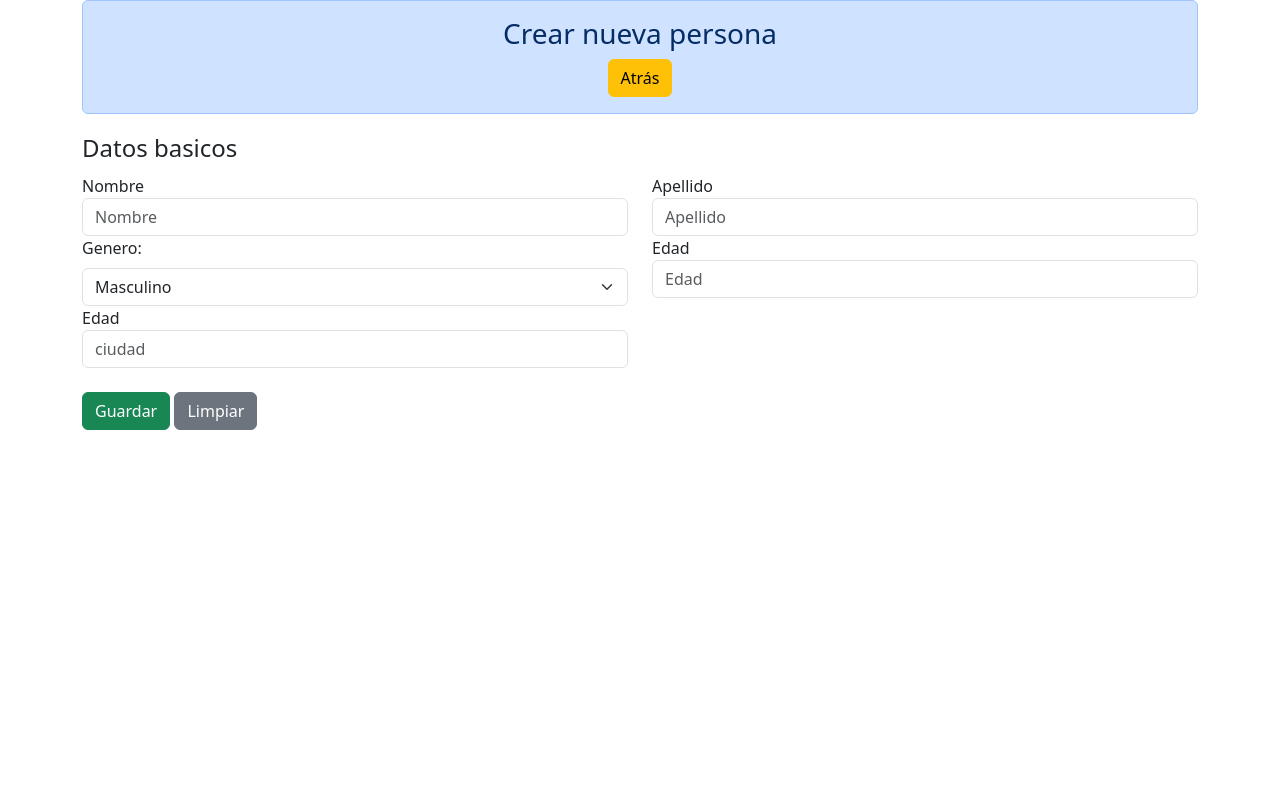
After one commit to aptecico/empleados, a PHP site: page /vistas/personas/formulario.php in a window 1280 px wide. The commit adds this page. Run offline with PHP 8.4, Linux system fonts and the light colour scheme.

Commit message:
Add files via upload

```diff
--- /dev/null
+++ b/vistas/personas/formulario.php
@@ -0,0 +1,78 @@
+<html>
+    <head>
+    <meta charset="utf-8">
+    <meta name="viewport" content="width=device-width, initial-scale=1">
+        <title>Personas</title>
+        <link href="https://cdn.jsdelivr.net/npm/bootstrap@5.3.1/dist/css/bootstrap.min.css" rel="stylesheet" integrity="sha384-4bw+/aepP/YC94hEpVNVgiZdgIC5+VKNBQNGCHeKRQN+PtmoHDEXuppvnDJzQIu9" crossorigin="anonymous">
+    </head>
+    <body>
+        <div class="container">
+        <div  class="alert alert-primary text-center" role="alert">
+           <h3> Crear nueva persona</h3>
+           <a href="../personas/index.php" class="btn btn-warning">Atrás</a>
+        </div>
+
+        <fieldset>
+            <legend>Datos basicos</legend>
+            <form class="form-group" method="POST" action="./procesardatos.php">
+                <div class="row">
+                    <div class="col-6">
+                    <div class="form-group">
+                            <label for="nombre">Nombre</label>
+                            <input type="text" class="form-control" id="nombre" name="nombre"  placeholder="Nombre">
+                        </div>
+                    </div>
+
+                    <div class="col-6">
+                    <div class="form-group">
+                            <label for="apellido">Apellido</label>
+                            <input type="text" class="form-control" id="apellido" name="apellido"  placeholder="Apellido">
+                        </div>
+                    </div>
+
+                </div>
+
+                <div class="row">
+                    <div class="col-6">
+                    <div class="form-group" >
+                    <label for="genero" class="form-label">Genero:</label>
+                    <select id="genero" name="genero" class="form-select">
+                        <option value="m">Masculino</option>
+                        <option value="f">Femenino</option>
+                        <option value="o"></option>
+                    </select>
+                    </div>
+                    </div>
+                    <div class="col-6">
+                    <div class="form-group">
+                            <label for="edad">Edad</label>
+                            <input type="text" class="form-control" id="edad" name="edad"  placeholder="Edad">
+                        </div>
+                    </div>
+                </div>
+                <div class="row">
+                    <div class="col-6">
+                    <div class="form-group">
+                            <label for="ciudad">Edad</label>
+                            <input type="text" class="form-control" id="ciudad" name="ciudad"  placeholder="ciudad">
+                        </div>
+                    </div>
+                </div>
+            <br>
+                <div class="form-group">
+                    <input class="btn btn-success" type="submit" id="btnEnviar" name="btnEnviar"   value="Guardar">
+                    <button class="btn btn btn-secondary" type="button">Limpiar</button>
+                </div>
+
+
+
+
+
+            </form>
+        </fieldset>
+
+        </div>
+        <script src="https://cdn.jsdelivr.net/npm/bootstrap@5.3.1/dist/js/bootstrap.bundle.min.js" integrity="sha384-HwwvtgBNo3bZJJLYd8oVXjrBZt8cqVSpeBNS5n7C8IVInixGAoxmnlMuBnhbgrkm" crossorigin="anonymous"></script>
+    </body>
+
+</html>
--- a/vistas/personas/index.php
+++ b/vistas/personas/index.php
@@ -15,7 +15,7 @@
     <body>
         <div class="container">
         <div  class="alert alert-primary text-center" role="alert">
-           <h3> Listado de personas</h3> <a class="btn btn-success" href="./crear.php">Crear Nuevo</a>
+           <h3> Listado de personas</h3> <a class="btn btn-success" href="./formulario.php">Crear Nuevo</a>
         </div>
         <table class="table table-striped">
             <thead class="thead-light">
```
Also changed, not shown: vistas/personas/procesardatos.php (added, +31 -0 lines).
